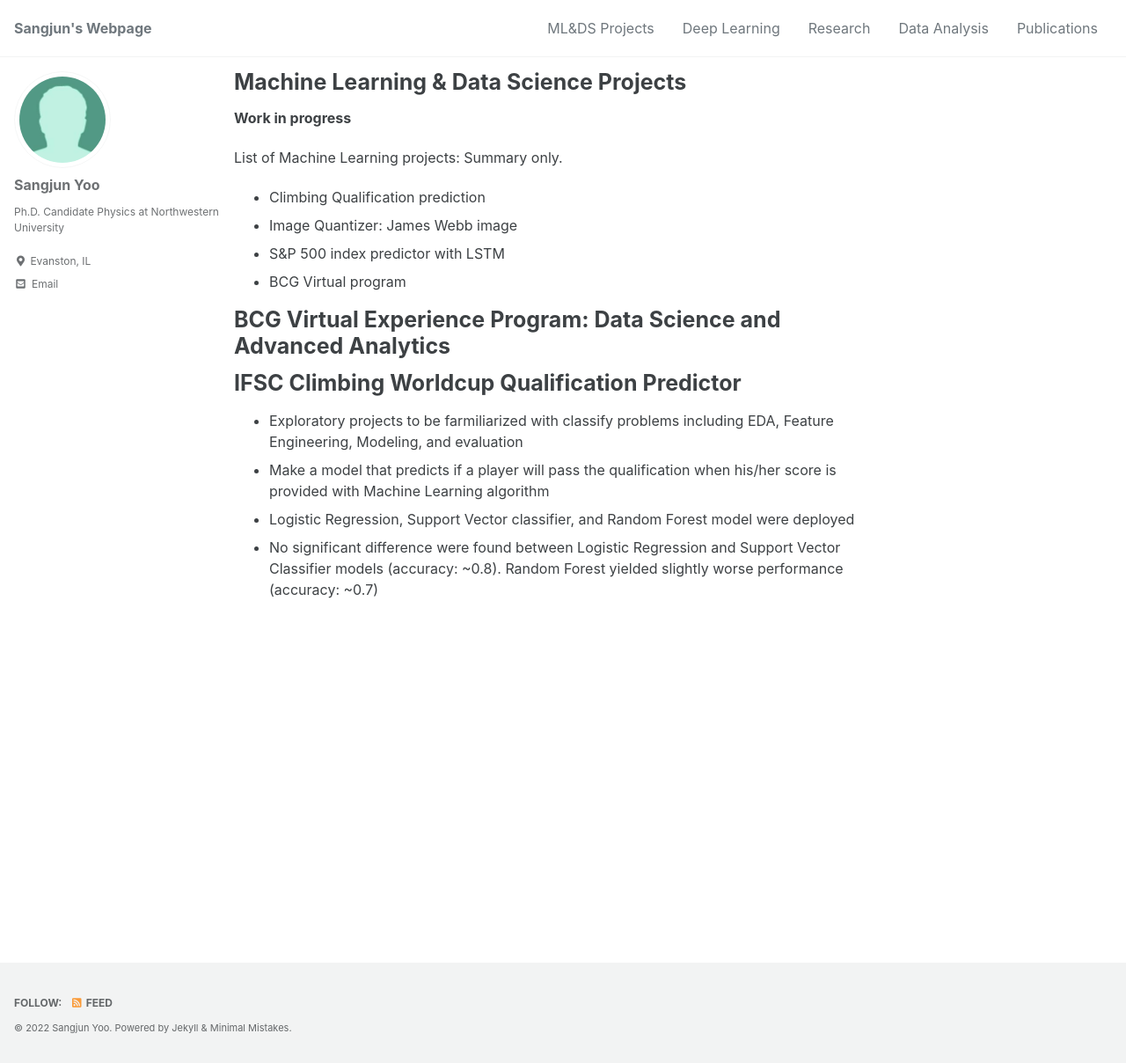
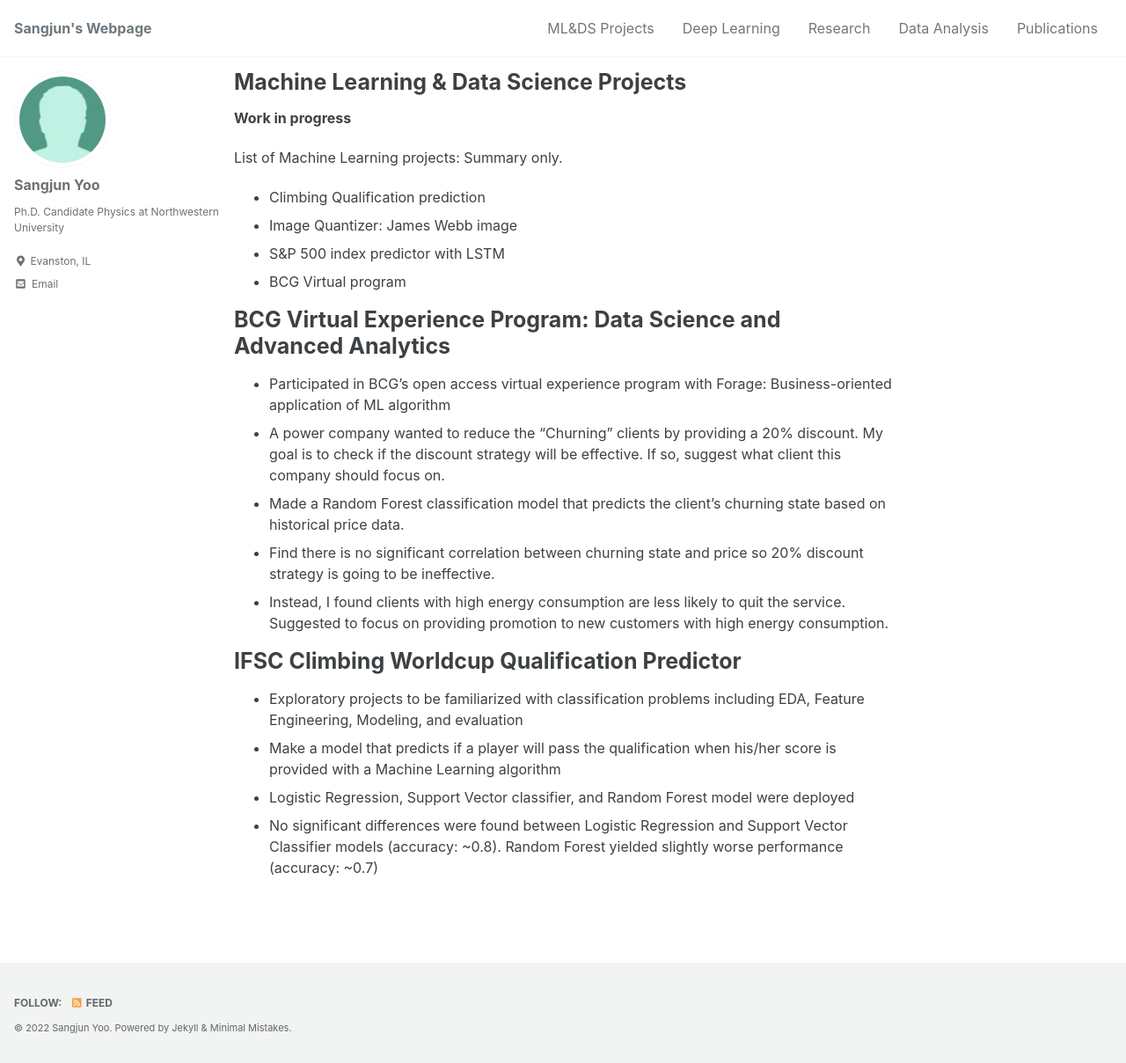
Before and after one commit to sangjunyoo-phd/sangjunyoo-phd.github.io, a Jekyll site: the page built from _pages/mlprojects.md, in a window 1280 px wide and 1208 px high. Shown: the whole window at 88% size. Built offline with Jekyll 4.4.1, drawn with Linux system fonts in a browser that asks for light colours; cached includes are drawn as plain includes.

Commit message:
Update mlprojects.md

```diff
--- a/_pages/mlprojects.md
+++ b/_pages/mlprojects.md
@@ -13,10 +13,14 @@ List of Machine Learning projects: Summary only.
 * BCG Virtual program
 
 # BCG Virtual Experience Program: Data Science and Advanced Analytics
-
+* Participated in BCG's open access virtual experience program with Forage: Business-oriented application of ML algorithm
+* A power company wanted to reduce the "Churning" clients by providing a 20% discount. My goal is to check if the discount strategy will be effective. If so, suggest what client this company should focus on.
+* Made a Random Forest classification model that predicts the client's churning state based on historical price data.
+* Find there is no significant correlation between churning state and price so 20% discount strategy is going to be ineffective.
+* Instead, I found clients with high energy consumption are less likely to quit the service. Suggested to focus on providing promotion to new customers with high energy consumption.
 
 # IFSC Climbing Worldcup Qualification Predictor
-* Exploratory projects to be farmiliarized with classify problems including EDA, Feature Engineering, Modeling, and evaluation
-* Make a model that predicts if a player will pass the qualification when his/her score is provided with Machine Learning algorithm
+* Exploratory projects to be familiarized with classification problems including EDA, Feature Engineering, Modeling, and evaluation
+* Make a model that predicts if a player will pass the qualification when his/her score is provided with a Machine Learning algorithm
 * Logistic Regression, Support Vector classifier, and Random Forest model were deployed
-* No significant difference were found between Logistic Regression and Support Vector Classifier models (accuracy: ~0.8). Random Forest yielded slightly worse performance (accuracy: ~0.7)
+* No significant differences were found between Logistic Regression and Support Vector Classifier models (accuracy: ~0.8). Random Forest yielded slightly worse performance (accuracy: ~0.7)
```
